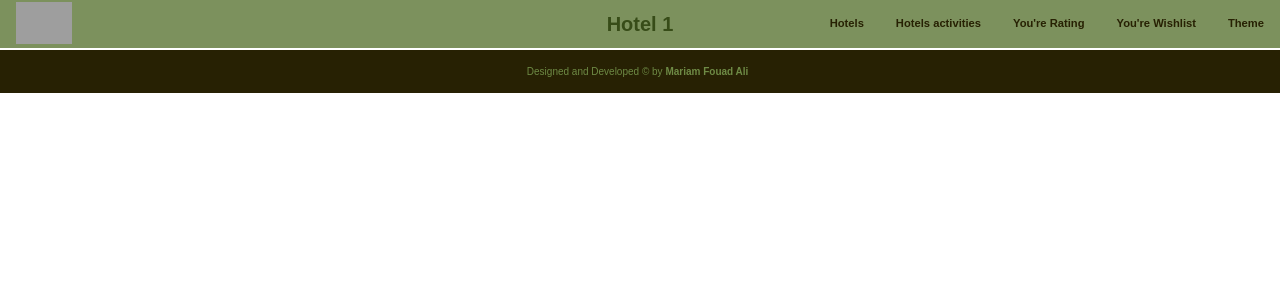
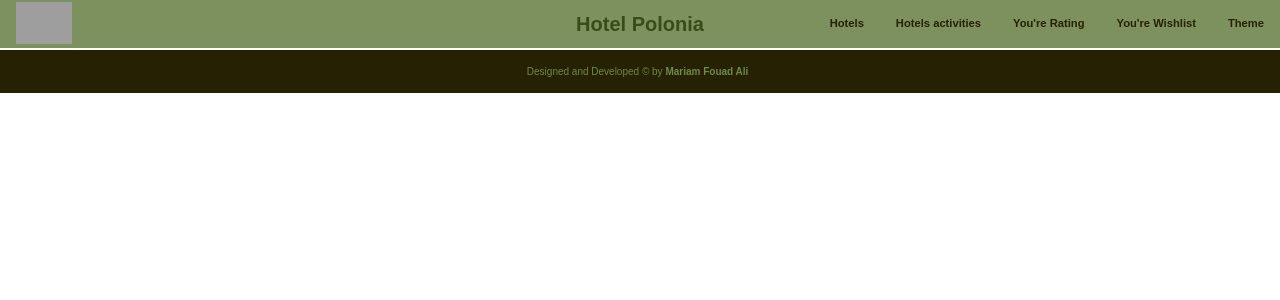
Before and after one commit to mariam-fouad/hotbird, a React (Create React App) app: page /hotel/1 in a window 1280 px wide. Shown: the top 300 px of the page. Built offline with nearby package versions, Linux system fonts and the light colour scheme; grey boxes are pictures that could not be loaded; a web font is replaced by a local one.

Commit message:
get hotel datas

```diff
--- a/src/pages/hotel.js
+++ b/src/pages/hotel.js
@@ -1,21 +1,29 @@
 import React ,{Component} from 'react';
 import styled from 'styled-components'
 import {connect} from 'react-redux';
+import { throws } from 'assert';
 
 class hotel extends Component{
 
     state={
         id:null,
+        hotel:null,
     }
 
+    getHotelInfo = (id)=>{
+       return this.props.hotels[id];
+    }
     componentWillMount() {
         const hotelID = this.props.match.params.id;
-        this.setState({id:hotelID});
+        this.setState({
+            id:hotelID,
+            hotel:this.getHotelInfo(hotelID),
+        });
     }
     render(){
         return (
             <h1>
-                Hotel {this.state.id}
+                Hotel {this.state.hotel.name}
             </h1>
         );
     }
```
